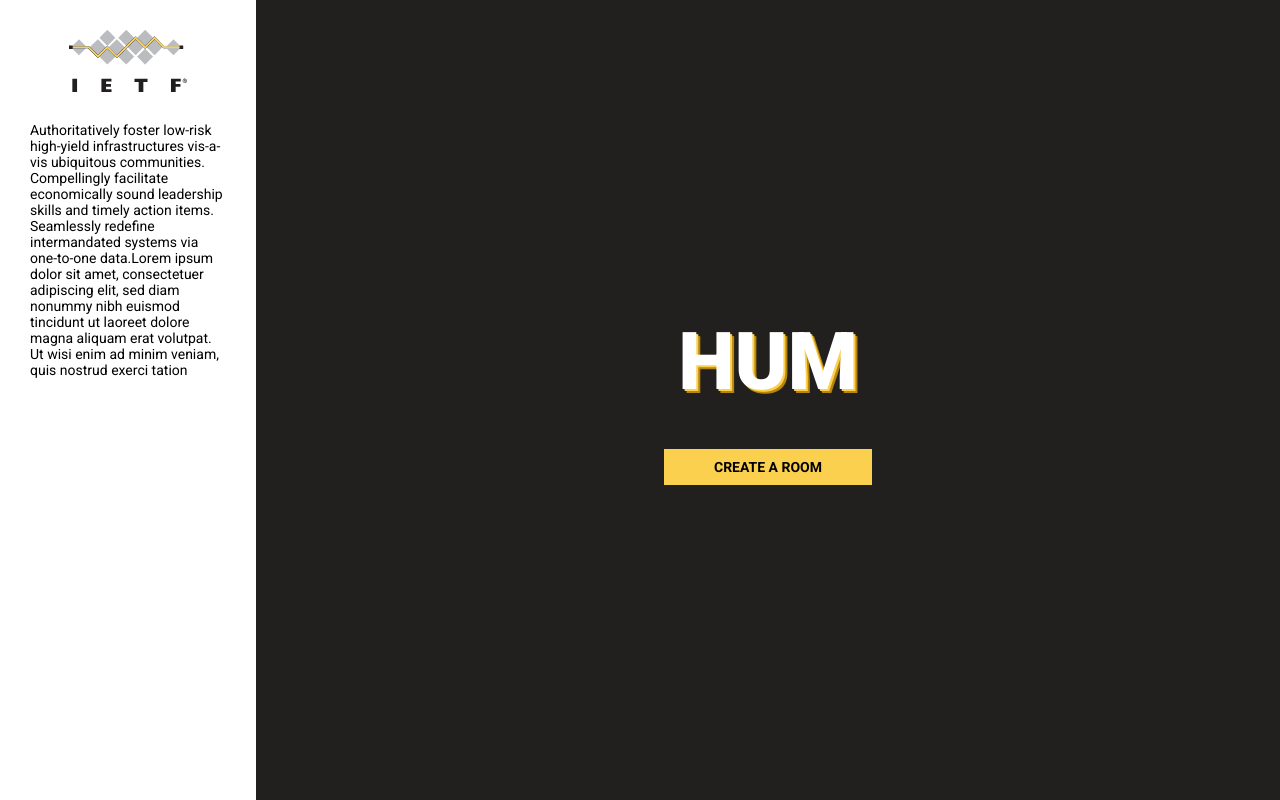
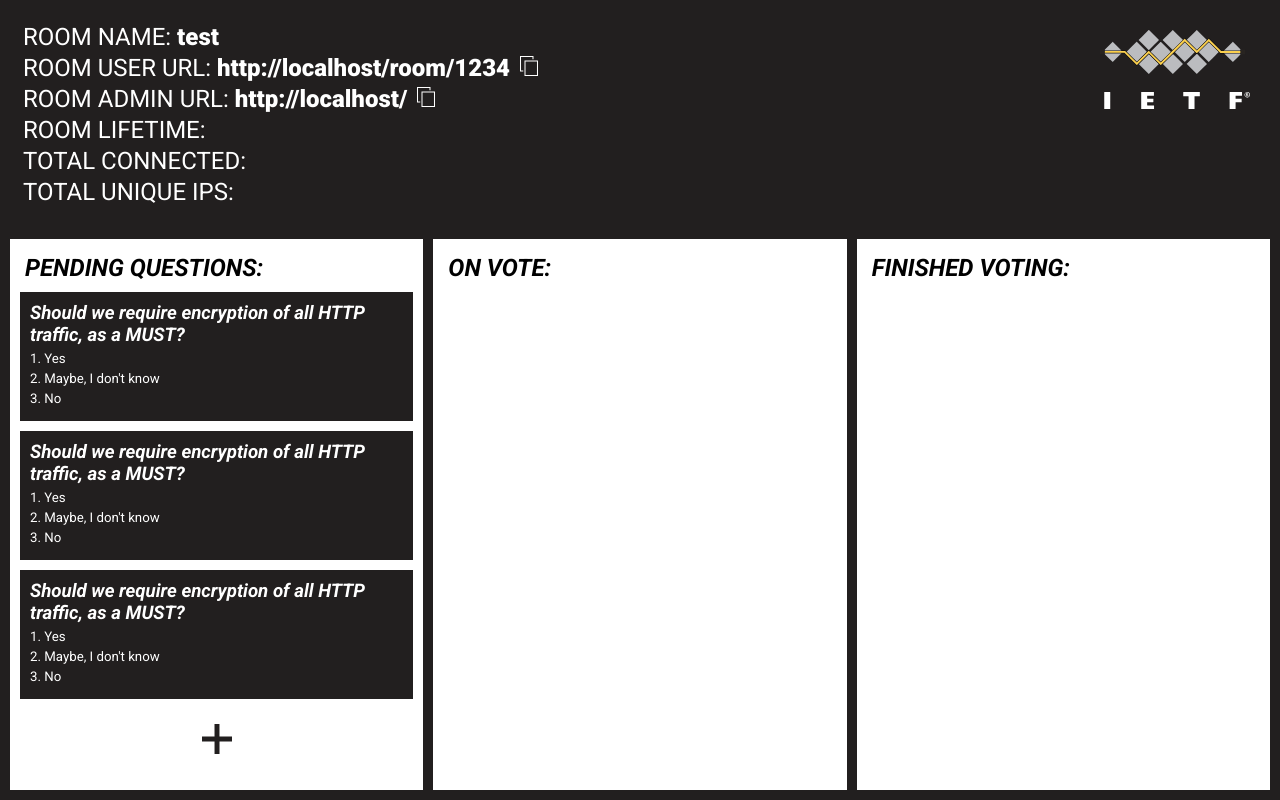
Before and after one commit to Jonyaa/HUM, a Flask app: page / in a window 1280 px wide. Run offline with Flask 2, Linux system fonts and the light colour scheme; some libraries are stand-ins or nearby versions.

Commit message:
WORKED ON FRONT ADMIN ROOM

```diff
--- a/app.py
+++ b/app.py
@@ -9,7 +9,7 @@
 socketio = SocketIO(app)
 
 # room properties: id, name, admin_r_number, time start, time end, ip_list, current_users_num, current_uniqe_ip_num, {qustions dictionary}
-rooms = {} # room id: room object
+rooms = {1234: Room(1234, "test", 6, 5678)} # room id: room object
 admin_rooms_dict = {} # {admin_r_number: r_number}
 ROOM_SKELETON = {
     "name": None,
@@ -31,7 +31,8 @@
 @app.route('/')
 def index():
     print(request.environ.get('HTTP_X_REAL_IP', request.remote_addr))
-    return render_template('index.html', title="HUM")
+    # return render_template('index.html', title="HUM")
+    return render_template('admin_room.html', room=rooms[1234])
 
 
 @app.route('/room/<room_id>')
--- a/static/css/admin_room.css
+++ b/static/css/admin_room.css
@@ -0,0 +1,92 @@
+div.wrapper {
+    height: 100vh;
+    width: 100%;
+    display: flex;
+    flex-flow: column;
+}
+
+section {
+    width: 100%;
+    background-color: var(--brown-bg);
+    box-sizing: border-box;
+}
+
+section.metadata {
+    padding: 20px;
+    color: white;
+    flex: 0 1 auto;
+}
+
+h2.md_text {
+    font-weight: 400;
+    margin: 3px;
+}
+
+h2.md_text span{
+    font-weight: 900;
+}
+
+img.copy {
+    cursor: pointer;
+    margin-left: 4px;
+    height: 20px;
+}
+
+img.logo {
+    width: 150px;
+    position: absolute;
+    top: 30px;
+    right: 30px;
+}
+
+section.questions {
+    padding: 10px 5px;
+    display: flex;
+    box-sizing: border-box;
+    flex: 1 1 auto;
+}
+
+div.q_child {
+    width: 100%;
+    background-color: white;
+    margin: 0 5px;
+    padding: 10px;
+    overflow: scroll;
+    box-sizing: border-box;
+    height: 100%;
+
+    display: flex;
+    flex-flow: column;
+    justify-content: flex-start;
+    align-items: center;
+}
+
+.q_child h2 {
+    font-style: italic;
+    font-weight: 700;
+    margin: 5px;
+    align-self: flex-start;
+}
+
+.q_child .question {
+    font-style: italic;
+}
+
+.pending_question {
+    background-color: var(--brown-bg);
+    color: white;
+    box-sizing: border-box;
+    padding: 10px;
+    margin: 5px 0;
+}
+
+.q_child .option {
+    font-weight: 400;
+    margin: 5px 0;
+}
+
+#add_question {
+    width: 30px;
+    margin: 20px 0;
+    cursor: pointer;
+}
--- a/static/js/admin_room.js
+++ b/static/js/admin_room.js
@@ -1 +1,6 @@
-const socket = io.connect(window.location.host);
+//const socket = io.connect(window.location.host);
+const user_url = document.getElementById("room_user_url"),
+    admin_url = document.getElementById("room_admin_url");
+
+user_url.innerHTML = location.origin + "/room/" + user_url.innerHTML;
+admin_url.innerHTML = location.href;
--- a/templates/admin_room.html
+++ b/templates/admin_room.html
@@ -7,9 +7,63 @@
 
 
 {% block body %}
+
+<div class="wrapper">
+    <section class="metadata">
+        <img src="../static/img/svg/logo_white.svg" alt="LOGO" class="logo">
+        <div class="md_text_wrap"> <!-- "md" for metadata -->
+            <h2 class="md_text">ROOM NAME: <span id="room_name">{{room.name}}</span></h2>
+            <h2 class="md_text">ROOM USER URL: <span id="room_user_url">{{room.id}}</span> <img src="../static/img/svg/copy.svg" alt="copy to clipboard" class="copy"> </h2>
+            <h2 class="md_text">ROOM ADMIN URL: <span id="room_admin_url"></span> <img src="../static/img/svg/copy.svg" alt="copy to clipboard" class="copy"> </h2>
+            <h2 class="md_text">ROOM LIFETIME: <span id="room_lifetime"></span></h2>
+            <h2 class="md_text">TOTAL CONNECTED: <span id="total_connected"></span></h2>
+            <h2 class="md_text">TOTAL UNIQUE IPS: <span id="total_unique_ips"></span></h2>
+        </div>
+    </section>
+
+    <section class="questions">
+        <div class="q_child" id="pending_questions">
+            <h2>PENDING QUESTIONS:</h2>
+            <div class="pending_questions_wrap">
+                <div class="pending_question">
+                    <h3 class="question">Should we require encryption of all HTTP traffic, as a MUST?</h3>
+                    <div class="pending_question_options">
+                        <h5 class="option">1. Yes</h5>
+                        <h5 class="option">2. Maybe, I don't know</h5>
+                        <h5 class="option">3. No</h5>
+                    </div>
+                </div>
+            </div>
+            <div class="pending_questions_wrap">
+                <div class="pending_question">
+                    <h3 class="question">Should we require encryption of all HTTP traffic, as a MUST?</h3>
+                    <div class="pending_question_options">
+                        <h5 class="option">1. Yes</h5>
+                        <h5 class="option">2. Maybe, I don't know</h5>
+                        <h5 class="option">3. No</h5>
+                    </div>
+                </div>
+            </div>
+            <div class="pending_questions_wrap">
+                <div class="pending_question">
+                    <h3 class="question">Should we require encryption of all HTTP traffic, as a MUST?</h3>
+                    <div class="pending_question_options">
+                        <h5 class="option">1. Yes</h5>
+                        <h5 class="option">2. Maybe, I don't know</h5>
+                        <h5 class="option">3. No</h5>
+                    </div>
+                </div>
+            </div>
+            <img src="../static/img/svg/plus.svg" alt="add question" id="add_question">
+        </div>
+        <div class="q_child" id="on_vote">
+            <h2>ON VOTE:</h2>
+        </div>
+        <div class="q_child" id="finished_voting">
+            <h2>FINISHED VOTING:</h2>
+        </div>
+    </section>
+</div>
+
 <script src="{{ url_for('static', filename='js/admin_room.js') }}"></script>
-
-<h1>Admin URL - http://localhost:8000/admin/{{ room.admin_id }}</h1>
-<h1>Client URL - http://localhost:8000/room/{{ room.id }}</h1>
-
 {% endblock %}
--- a/templates/layout.html
+++ b/templates/layout.html
@@ -4,7 +4,7 @@
     <meta charset="UTF-8">
     <meta name="viewport" content="width=device-width, initial-scale=1.0">
     <title>{{ title }}</title>
-    <link href="https://fonts.googleapis.com/css?family=Roboto:400,700,900&display=swap" rel="stylesheet">
+    <link href="https://fonts.googleapis.com/css?family=Roboto:400,700,700i,900&display=swap" rel="stylesheet">
     <link rel="stylesheet" href="{{ url_for('static', filename='css/layout.css') }}">
     <script type="text/javascript" src="https://cdnjs.cloudflare.com/ajax/libs/socket.io/1.4.8/socket.io.min.js"></script>
     {% block head %}
```
Also changed, not shown: static/img/svg/copy.svg (added), static/img/svg/logo_white.svg (added), static/img/svg/plus.svg (added), 4 other files.
